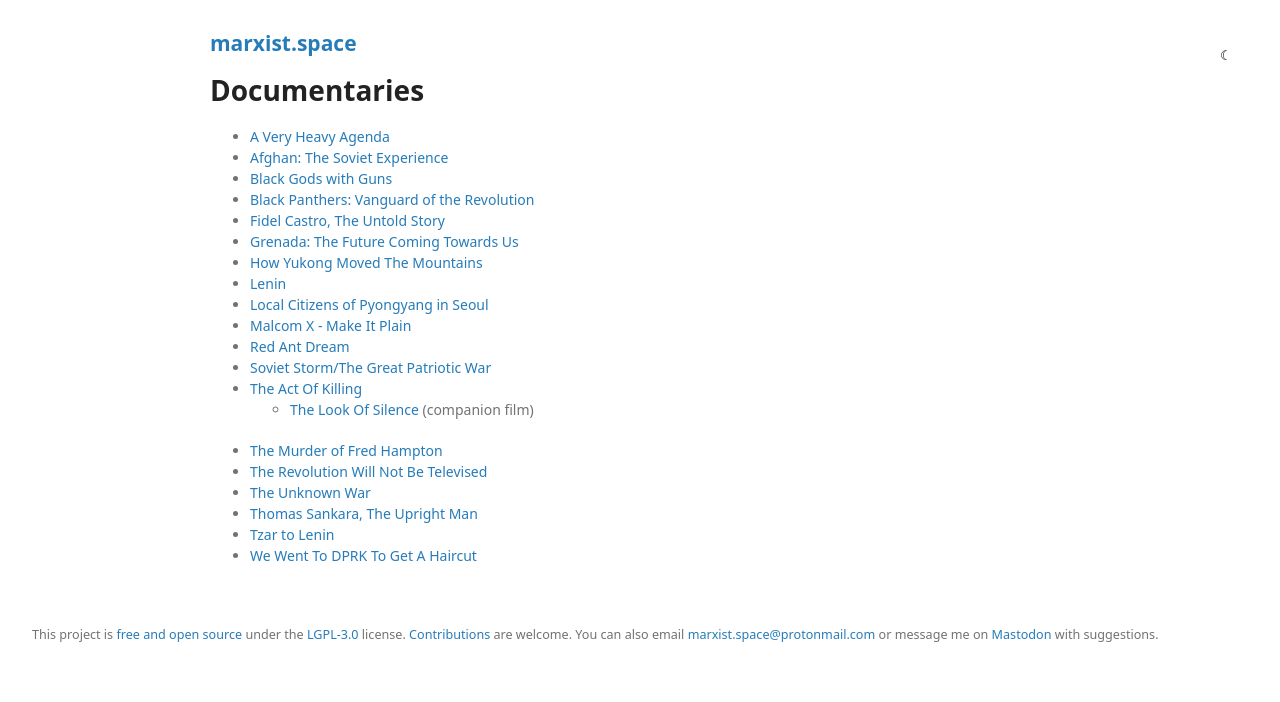
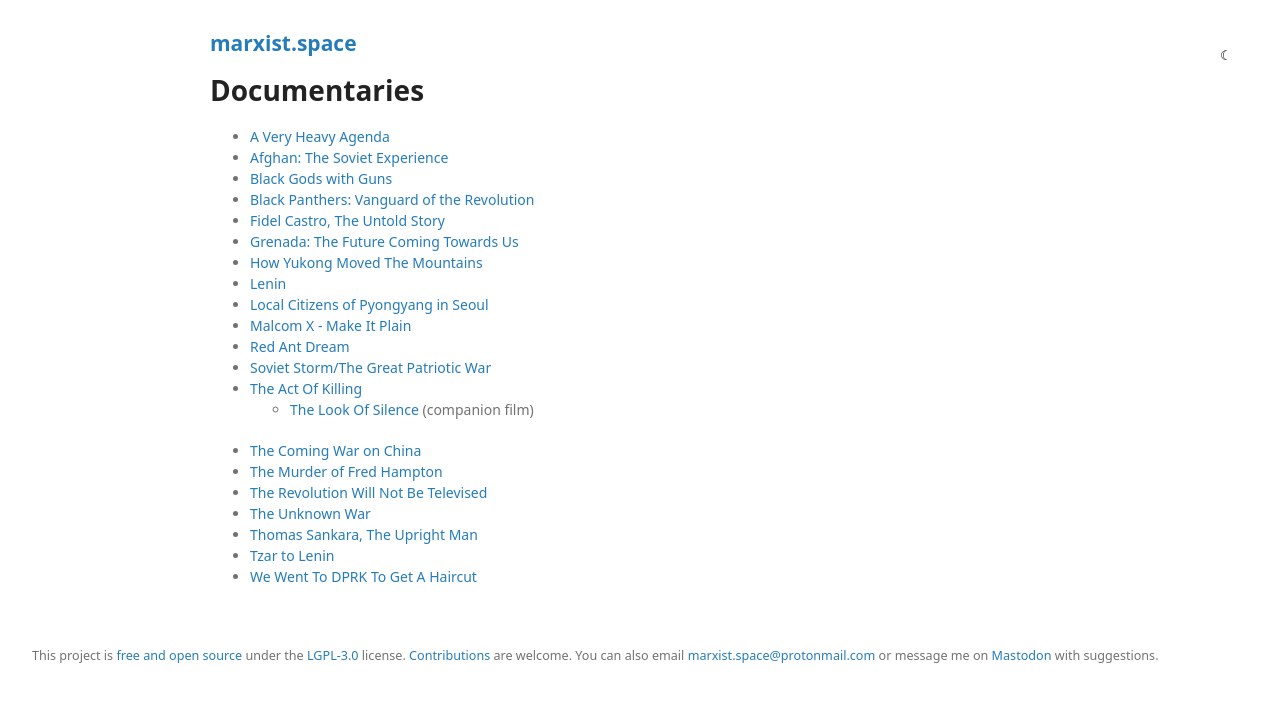
Before and after one commit to prolesoft/marxist.space, a Jekyll site: the page built from documentaries.md, in a window 1280 px wide. Shown: the top 702 px of the page. Built offline with Jekyll 4.4.1, drawn with Linux system fonts in a browser that asks for light colours; our own code applies the rules of GitHub Pages for plain Markdown files.

Commit message:
documentaries.md

```diff
--- a/documentaries.md
+++ b/documentaries.md
@@ -20,6 +20,7 @@
 * [Soviet Storm/The Great Patriotic War](https://www.youtube.com/playlist?list=PLiizh2ZxteI5aQoy4x7YBkZE8bN0NNB2W)
 * [The Act Of Killing](https://www.youtube.com/watch?v=-349HTKhPno)
     * [The Look Of Silence](https://www.youtube.com/watch?v=9iNcQFPECDc) (companion film)
+* [The Coming War on China](https://www.youtube.com/watch?v=GDl9ecICIYg)
 * [The Murder of Fred Hampton](https://www.youtube.com/watch?v=d-7JIR1u9qw)
 * [The Revolution Will Not Be Televised](https://www.youtube.com/watch?v=iH5nzZU0qCc)
 * [The Unknown War](https://www.youtube.com/playlist?list=PLr7tdO3Zp0VFhTUH2LD9NYPzBh9uc3Kxb)
```
